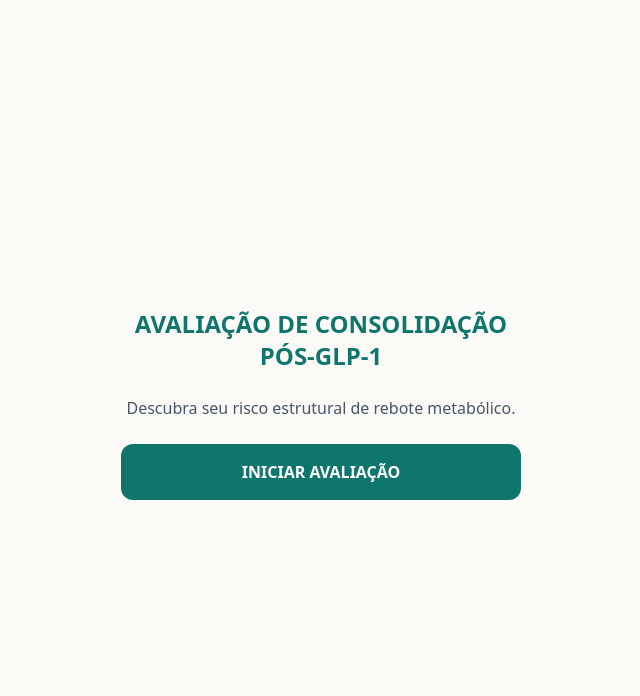
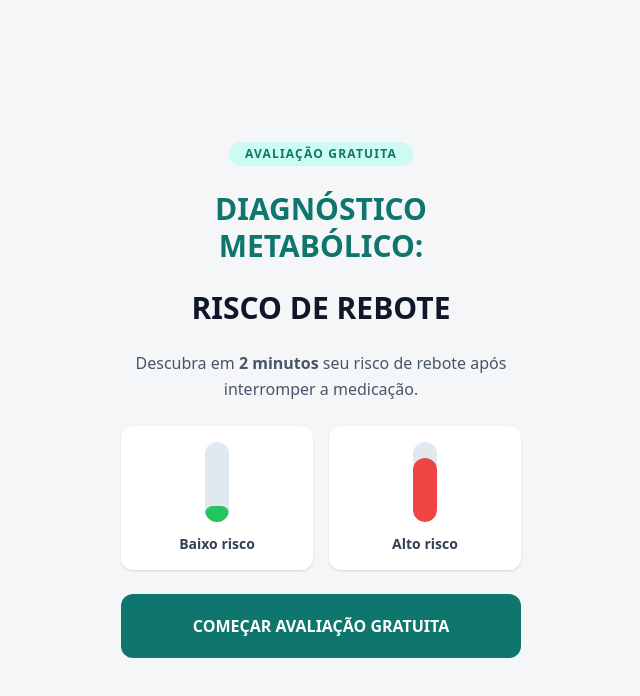
Before and after one commit to Gguga/quiz, a React (Vite) app: page / in a window 1280 px wide. Shown: the top 696 px of the page, without its empty margins (319-959 px from the left). Built offline with nearby package versions, Linux system fonts and the light colour scheme.

Commit message:
Update App.tsx

```diff
--- a/App.tsx
+++ b/App.tsx
@@ -12,16 +12,14 @@ const App: React.FC = () => {
   const [answers, setAnswers] = useState<UserAnswers>({});
   const [results, setResults] = useState<QuizResults | null>(null);
   const [showVsl, setShowVsl] = useState<boolean>(false);
-  const [showCommitment, setShowCommitment] = useState<boolean>(false);
   const [loading, setLoading] = useState<boolean>(false);
   const [loadingProgress, setLoadingProgress] = useState<number>(0);
-  const [loadingStatus, setLoadingStatus] = useState<string>("Processando dados metabólicos...");
+  const [loadingStatus, setLoadingStatus] = useState<string>("Analisando respostas...");
 
   const isQuestionStep =
     currentStep >= 0 && currentStep < QUESTIONS.length;
 
   const isNewsStep = currentStep === 5;
-  // após pergunta de efeito sanfona
 
   const handleSelectOption = (value: string) => {
     const questionId = QUESTIONS[currentStep].id;
@@ -32,11 +30,10 @@ const App: React.FC = () => {
     if (currentStep < QUESTIONS.length - 1) {
       setCurrentStep(prev => prev + 1);
     } else {
-      setShowCommitment(true);
+      startAnalysis();
     }
   };
 
-  // 🔥 SCORE CONTROLADO LOCALMENTE
   const calculateScore = (): QuizResults => {
     let totalWeight = 0;
     let maxWeight = 0;
@@ -50,8 +47,6 @@ const App: React.FC = () => {
     });
 
     let normalized = (totalWeight / maxWeight) * 100;
-
-    // 🔥 SCORE MÍNIMO ESTRATÉGICO
     if (normalized < 40) normalized = 42;
 
     let riskLevel = "Moderado";
@@ -67,7 +62,6 @@ const App: React.FC = () => {
   };
 
   const startAnalysis = () => {
-    setShowCommitment(false);
     setLoading(true);
     setLoadingProgress(0);
 
@@ -76,7 +70,7 @@ const App: React.FC = () => {
     setTimeout(() => {
       setResults(result);
       setLoading(false);
-    }, 2500);
+    }, 2200);
   };
 
   useEffect(() => {
@@ -94,8 +88,8 @@ const App: React.FC = () => {
 
   useEffect(() => {
     if (loadingProgress < 30) setLoadingStatus("Analisando padrão metabólico...");
-    else if (loadingProgress < 70) setLoadingStatus("Verificando risco de adaptação...");
-    else setLoadingStatus("Consolidando diagnóstico...");
+    else if (loadingProgress < 70) setLoadingStatus("Calculando risco de rebote...");
+    else setLoadingStatus("Finalizando diagnóstico...");
   }, [loadingProgress]);
 
   const progress =
@@ -111,39 +105,70 @@ const App: React.FC = () => {
   };
 
   return (
-    <div className="fixed inset-0 h-[100dvh] w-full bg-[#fdfbf7] flex flex-col font-sans overflow-hidden">
+    <div className="fixed inset-0 h-[100dvh] w-full bg-[#f5f6f7] flex flex-col font-sans overflow-hidden">
 
-      {currentStep >= 0 && !loading && !results && !showVsl && !showCommitment && (
-        <div className="absolute top-0 left-0 w-full h-[3px] z-50">
+      {currentStep >= 0 && !loading && !results && !showVsl && (
+        <div className="absolute top-0 left-0 w-full h-[4px] bg-slate-200">
           <div
-            className="bg-[#0f766e] h-full transition-all duration-300"
+            className="bg-black h-full transition-all duration-300"
             style={{ width: `${progress}%` }}
           />
         </div>
       )}
 
-      <main className="flex-1 flex flex-col pt-2 max-w-md mx-auto w-full relative h-full overflow-hidden justify-center">
+      <main className="flex-1 flex flex-col max-w-md mx-auto w-full justify-center">
 
-        {/* CAPA */}
-        {currentStep === -1 && !loading && !results && !showVsl && !showCommitment && (
-          <div className="flex-1 flex flex-col justify-center items-center p-6 text-center gap-6">
-            <h1 className="text-2xl font-black text-[#0f766e] uppercase">
-              Avaliação de Consolidação Pós-GLP-1
+        {/* 🔥 CAPA ESTILO DA IMAGEM */}
+        {currentStep === -1 && !loading && !results && !showVsl && (
+          <div className="flex-1 flex flex-col justify-center items-center p-6 text-center space-y-6">
+
+            <div className="bg-teal-100 text-teal-700 px-4 py-1 rounded-full text-xs font-black uppercase tracking-widest">
+              Avaliação Gratuita
+            </div>
+
+            <h1 className="text-3xl font-black text-teal-700 leading-tight">
+              DIAGNÓSTICO METABÓLICO:
             </h1>
-            <p className="text-slate-600">
-              Descubra seu risco estrutural de rebote metabólico.
+
+            <h2 className="text-3xl font-black text-slate-900 leading-tight">
+              RISCO DE REBOTE
+            </h2>
+
+            <p className="text-slate-600 text-base leading-relaxed">
+              Descubra em <span className="font-bold">2 minutos</span> seu risco de rebote após interromper a medicação.
             </p>
+
+            {/* Comparativo Visual */}
+            <div className="grid grid-cols-2 gap-4 w-full mt-4">
+
+              <div className="bg-white rounded-xl shadow p-4 flex flex-col items-center">
+                <div className="w-6 h-20 bg-slate-200 rounded-full relative overflow-hidden">
+                  <div className="absolute bottom-0 w-full h-4 bg-green-500 rounded-full"></div>
+                </div>
+                <p className="mt-3 text-sm font-semibold text-slate-700">Baixo risco</p>
+              </div>
+
+              <div className="bg-white rounded-xl shadow p-4 flex flex-col items-center">
+                <div className="w-6 h-20 bg-slate-200 rounded-full relative overflow-hidden">
+                  <div className="absolute bottom-0 w-full h-16 bg-red-500 rounded-full"></div>
+                </div>
+                <p className="mt-3 text-sm font-semibold text-slate-700">Alto risco</p>
+              </div>
+
+            </div>
+
             <button
               onClick={() => setCurrentStep(0)}
-              className="w-full py-4 bg-[#0f766e] text-white rounded-xl font-bold uppercase"
+              className="w-full py-5 bg-[#0f766e] text-white rounded-xl font-black uppercase text-base mt-4"
             >
-              iniciar avaliação
+              Começar avaliação gratuita
             </button>
+
           </div>
         )}
 
         {/* PERGUNTAS */}
-        {isQuestionStep && !loading && !results && !showVsl && !showCommitment && currentStep !== 5 && (
+        {isQuestionStep && !loading && !results && !showVsl && currentStep !== 5 && (
           <QuizStep
             question={QUESTIONS[currentStep]}
             selectedOption={answers[QUESTIONS[currentStep].id] || null}
@@ -156,43 +181,25 @@ const App: React.FC = () => {
         )}
 
         {/* NEWS */}
-        {isNewsStep && !loading && !results && !showVsl && !showCommitment && (
+        {isNewsStep && !loading && !results && !showVsl && (
           <div className="flex-1 overflow-y-auto py-4 px-2">
             <NewsInterstitial onNext={handleNext} />
-          </div>
-        )}
-
-        {/* 🔥 MINI COMPROMISSO */}
-        {showCommitment && !loading && !results && (
-          <div className="flex-1 flex flex-col justify-center items-center p-6 text-center gap-6">
-            <h2 className="text-xl font-bold text-slate-900 leading-snug">
-              Deseja receber seu diagnóstico personalizado agora?
-            </h2>
-            <p className="text-slate-500 text-sm max-w-sm">
-              Seu perfil será analisado com base nas respostas fornecidas para identificar seu nível de vulnerabilidade metabólica.
-            </p>
-            <button
-              onClick={startAnalysis}
-              className="w-full py-5 bg-[#0f766e] text-white rounded-2xl font-black uppercase"
-            >
-              gerar diagnóstico
-            </button>
           </div>
         )}
 
         {/* LOADING */}
         {loading && (
           <div className="flex-1 flex flex-col items-center justify-center text-center p-6">
-            <h2 className="text-xl font-bold text-[#0f766e]">
+            <h2 className="text-xl font-bold text-teal-700">
               {Math.round(loadingProgress)}%
             </h2>
-            <div className="w-full bg-slate-100 h-3 rounded-full overflow-hidden mt-4">
+            <div className="w-full bg-slate-200 h-3 rounded-full overflow-hidden mt-4">
               <div
-                className="bg-[#0f766e] h-full transition-all duration-300"
+                className="bg-teal-700 h-full transition-all duration-300"
                 style={{ width: `${loadingProgress}%` }}
               />
             </div>
-            <p className="text-slate-400 mt-3 text-xs uppercase tracking-wider">
+            <p className="text-slate-500 mt-3 text-xs uppercase tracking-wider">
               {loadingStatus}
             </p>
           </div>
```
